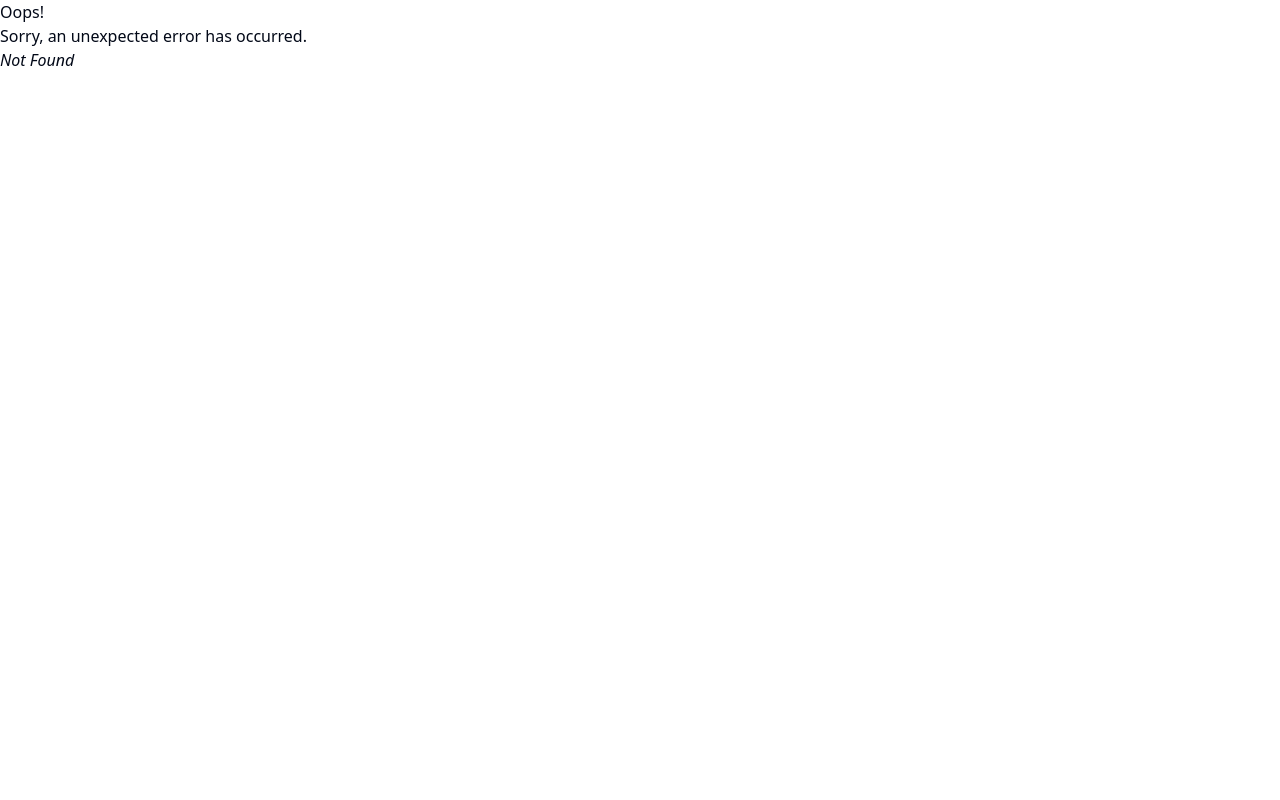
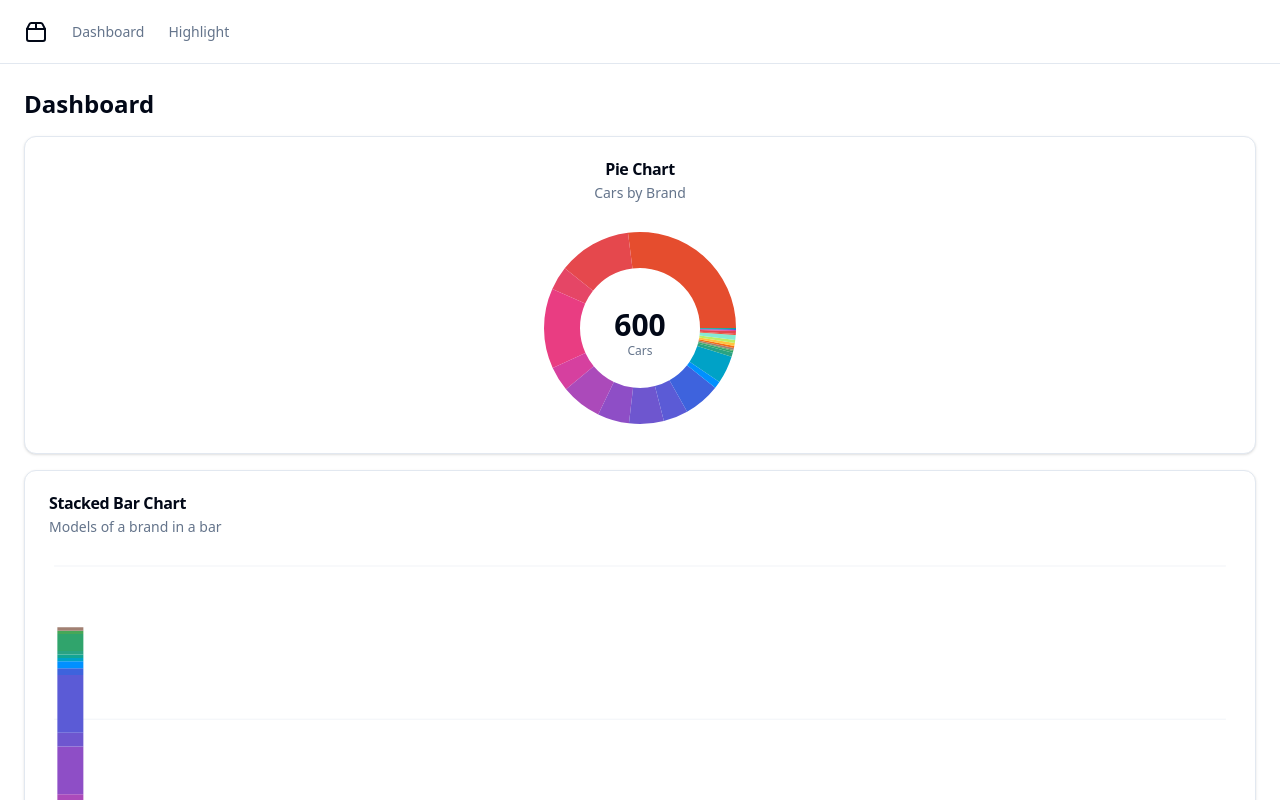
Before and after one commit to bsrypt/wad-project-1, a React (Vite) app: page /wad-project-1/dash in a window 1280 px wide. Before the commit this address had no page. Shown: the top 800 px of the page. Built offline with nearby package versions, Linux system fonts and the light colour scheme.

Commit message:
fix(router): change route path

```diff
--- a/src/App.jsx
+++ b/src/App.jsx
@@ -6,9 +6,10 @@ function App() {
   const navigate = useNavigate();
   console.log(location);
   useEffect(() => {
-    if (location.pathname === "/") {
-      navigate("/dash");
-    }
+    // if (((!(location.pathname).includes("dash")) || (!(location.pathname).includes("highlight")))) {
+    //   console.log('navigae')
+    //   navigate("/dash");
+    // }
   });
 
   return (
--- a/src/Topbar.jsx
+++ b/src/Topbar.jsx
@@ -19,13 +19,13 @@ export default function Topbar() {
         </a>
         <Link
           className={`${location.pathname === "/dash" ? "text-foreground" : "text-muted-foreground"} transition-colors hover:text-foreground`}
-          to={`/dash`}
+          to={`dash`}
         >
           Dashboard
         </Link>
         <Link
           className={`${location.pathname === "/highlight" ? "text-foreground" : "text-muted-foreground"} transition-colors hover:text-foreground`}
-          to={`/highlight`}
+          to={`highlight`}
         >
           Highlight
         </Link>
@@ -49,14 +49,14 @@ export default function Topbar() {
 
         <Link
           className={`${location.pathname === "/dash" ? "text-foreground" : "text-muted-foreground"} transition-colors hover:text-foreground`}
-          to={`/dash`}
+          to={`dash`}
         >
           Dashboard
         </Link>
 
         <Link
           className={`${location.pathname === "/highlight" ? "text-foreground" : "text-muted-foreground"} transition-colors hover:text-foreground`}
-          to={`/highlight`}
+          to={`highlight`}
         >
           Highlight
         </Link>
--- a/src/main.jsx
+++ b/src/main.jsx
@@ -8,16 +8,16 @@ import App from "./App.jsx";
 import "./index.css";
 const router = createBrowserRouter([
   {
-    path: "/",
+    path: "/wad-project-1/",
     element: <App />,
     errorElement: <ErrorPage />,
     children: [
       {
-        path: "dash",
+        path: "/wad-project-1/dash",
         element: <DashPage />,
       },
       {
-        path: "highlight",
+        path: "/wad-project-1/highlight",
         element: <HighlightPage />,
       },
     ],
```
